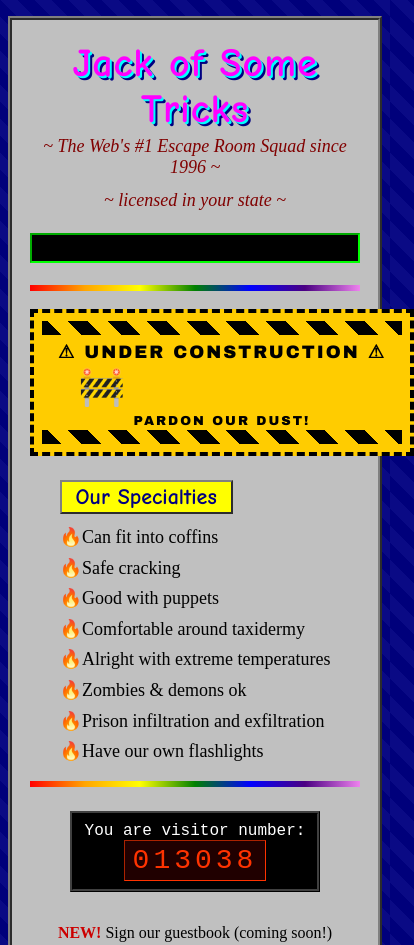
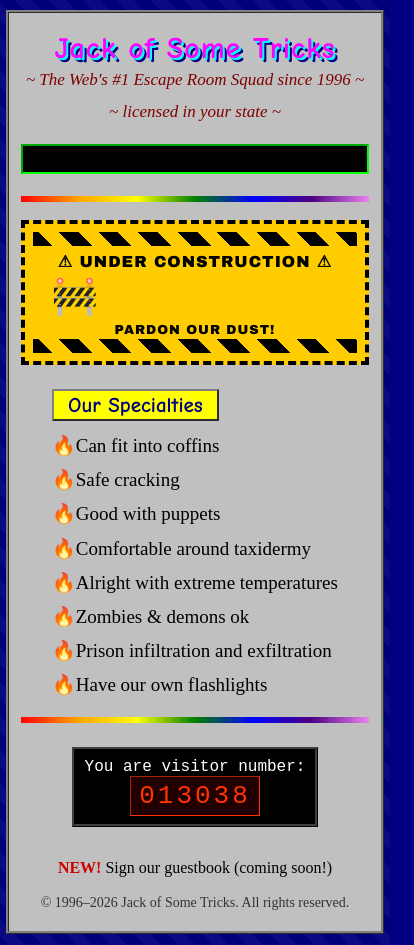
Before and after one commit to barrettc/jackofsometricks.com, a plain HTML site: page index.html in a window 390 px wide. Shown: the top 945 px of the page, 414 px wide, since content can reach past the window. Drawn offline with Linux system fonts and the light colour scheme.

Commit message:
mobile readability

```diff
--- a/index.html
+++ b/index.html
@@ -2,7 +2,7 @@
 <html lang="en">
 <head>
 <meta charset="utf-8">
-<meta name="viewport" content="width=640">
+<meta name="viewport" content="width=device-width, initial-scale=1">
 <title>Jack of Some Tricks :: Escape Room Squad</title>
 <meta name="description" content="The official homepage of Jack of Some Tricks, the premier escape room squad on the World Wide Web.">
 <style>
@@ -87,6 +87,8 @@
   .construction {
     margin: 18px auto;
     width: 360px;
+    max-width: 100%;
+    box-sizing: border-box;
     border: 4px dashed #000;
     background: #ffcc00;
     padding: 8px;
@@ -144,6 +146,21 @@
     color: #333;
   }
   a { color: #0000ee; }
+
+  /* ---- Mobile readability (keeps the retro look, just bigger) ---- */
+  @media (max-width: 480px) {
+    body { padding: 10px 6px 36px; }
+    .page { border-width: 3px; padding: 10px 12px 20px; }
+    h1 { font-size: 30px; }
+    .tagline { font-size: 17px; }
+    marquee { font-size: 16px; }
+    h2 { font-size: 21px; }
+    ul.specialties { font-size: 19px; line-height: 1.8; }
+    .construction .banner { font-size: 16px; letter-spacing: 1px; }
+    .counter-box { padding: 8px 10px; }
+    .counter-digits { font-size: 26px; letter-spacing: 3px; }
+    .footer { font-size: 14px; }
+  }
 </style>
 </head>
 <body>
```
